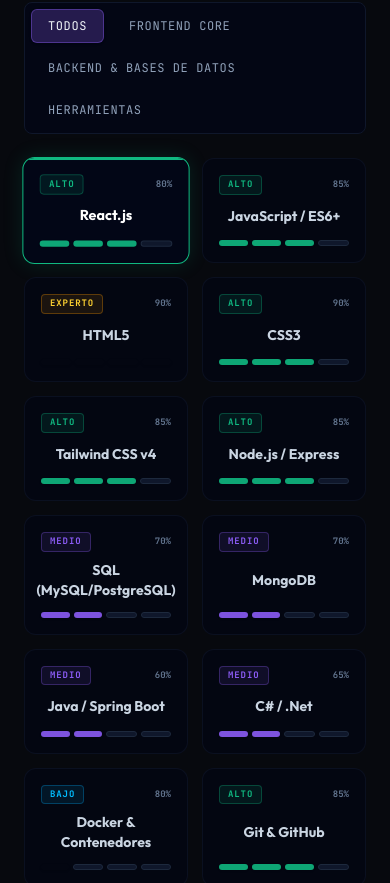
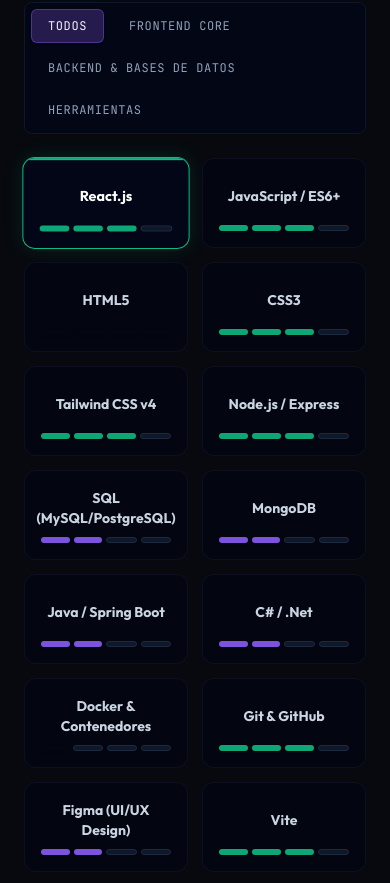
Before and after one commit to ecujcuj-2024028/portafolio, a React (Vite) app: page / in a window 390 px wide. Shown: the part 2664-3547 px from the top of the page. Built offline with nearby package versions, Linux system fonts and the light colour scheme.

Commit message:
style: remover etiquetas superiores de las tarjetas de habilidades

```diff
--- a/src/components/sections/Skills.jsx
+++ b/src/components/sections/Skills.jsx
@@ -121,24 +121,14 @@
                   type="button"
                   key={skill.name}
                   onClick={() => setSelectedSkill(skill)}
-                  className={`bg-slate-950/45 border rounded-xl p-4 cursor-pointer transition-all duration-300 select-none flex flex-col justify-between items-center text-center relative overflow-hidden group min-h-[105px] ${isSelected ? 'border-cyber-emerald bg-slate-950/90 shadow-[0_0_20px_rgba(16,185,129,0.15)] scale-[1.02]' : 'border-slate-900/60 hover:border-slate-800/80 hover:bg-slate-950/60 hover:scale-[1.01]'}`}
+                  className={`bg-slate-950/45 border rounded-xl p-4 cursor-pointer transition-all duration-300 select-none flex flex-col justify-between items-center text-center relative overflow-hidden group min-h-[90px] ${isSelected ? 'border-cyber-emerald bg-slate-950/90 shadow-[0_0_20px_rgba(16,185,129,0.15)] scale-[1.02]' : 'border-slate-900/60 hover:border-slate-800/80 hover:bg-slate-950/60 hover:scale-[1.01]'}`}
                 >
                   {/* Pequeña línea superior de acento al seleccionar */}
                   {isSelected && (
                     <div className="absolute top-0 left-0 w-full h-[2px] bg-cyber-emerald" />
                   )}
 
-                  {/* Badge de Nivel Gamer superior */}
-                  <div className="w-full flex justify-between items-center mb-1">
-                    <span className={`font-mono text-[9px] font-bold uppercase tracking-widest px-2 py-0.5 rounded border ${skillLevel.badgeBg}`}>
-                      {skill.level || 'MEDIO'}
-                    </span>
-                    <span className="font-mono text-[9px] text-slate-500 font-semibold">
-                      {skill.progress || 70}%
-                    </span>
-                  </div>
-
-                  <span className={`font-sans font-bold text-sm sm:text-base my-1 transition-colors duration-300 ${isSelected ? 'text-white' : 'text-slate-300 group-hover:text-white'}`}>
+                  <span className={`font-sans font-bold text-sm sm:text-base my-auto transition-colors duration-300 ${isSelected ? 'text-white' : 'text-slate-300 group-hover:text-white'}`}>
                     {skill.name}
                   </span>
 
```
